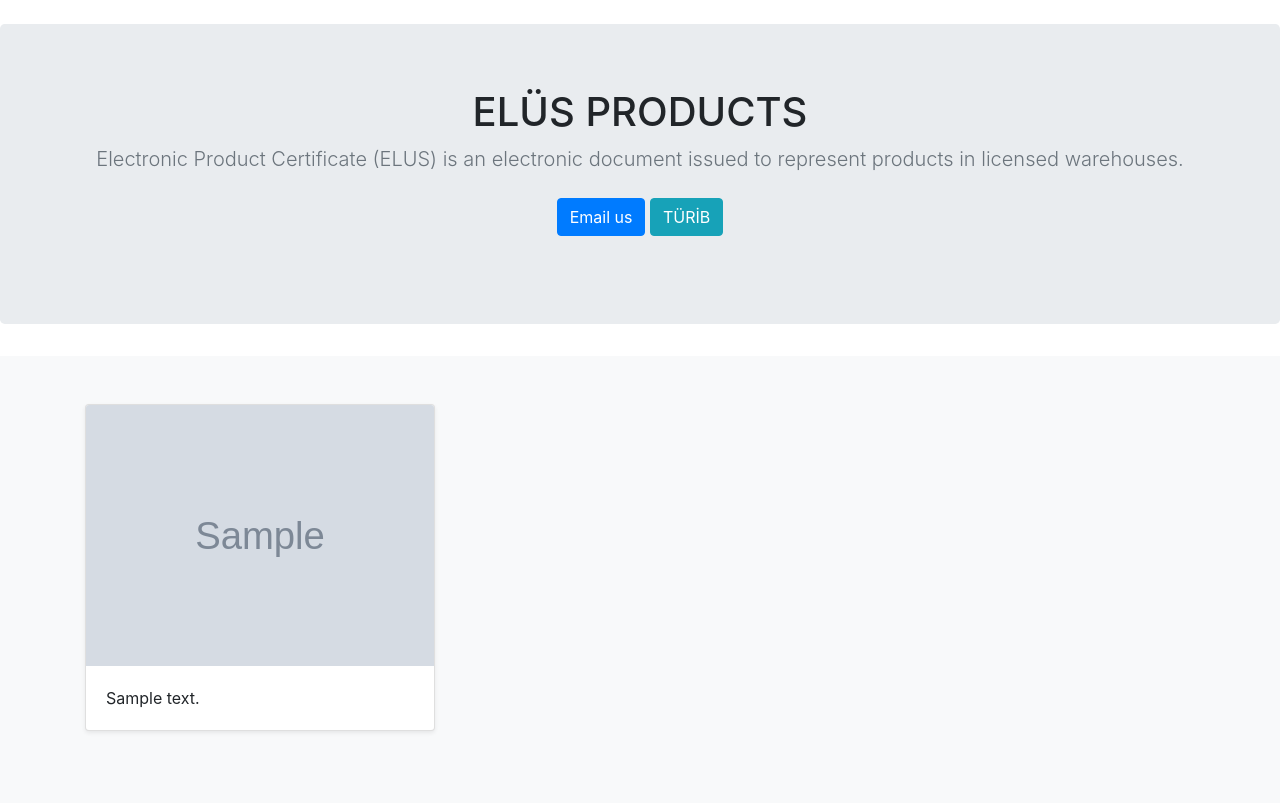
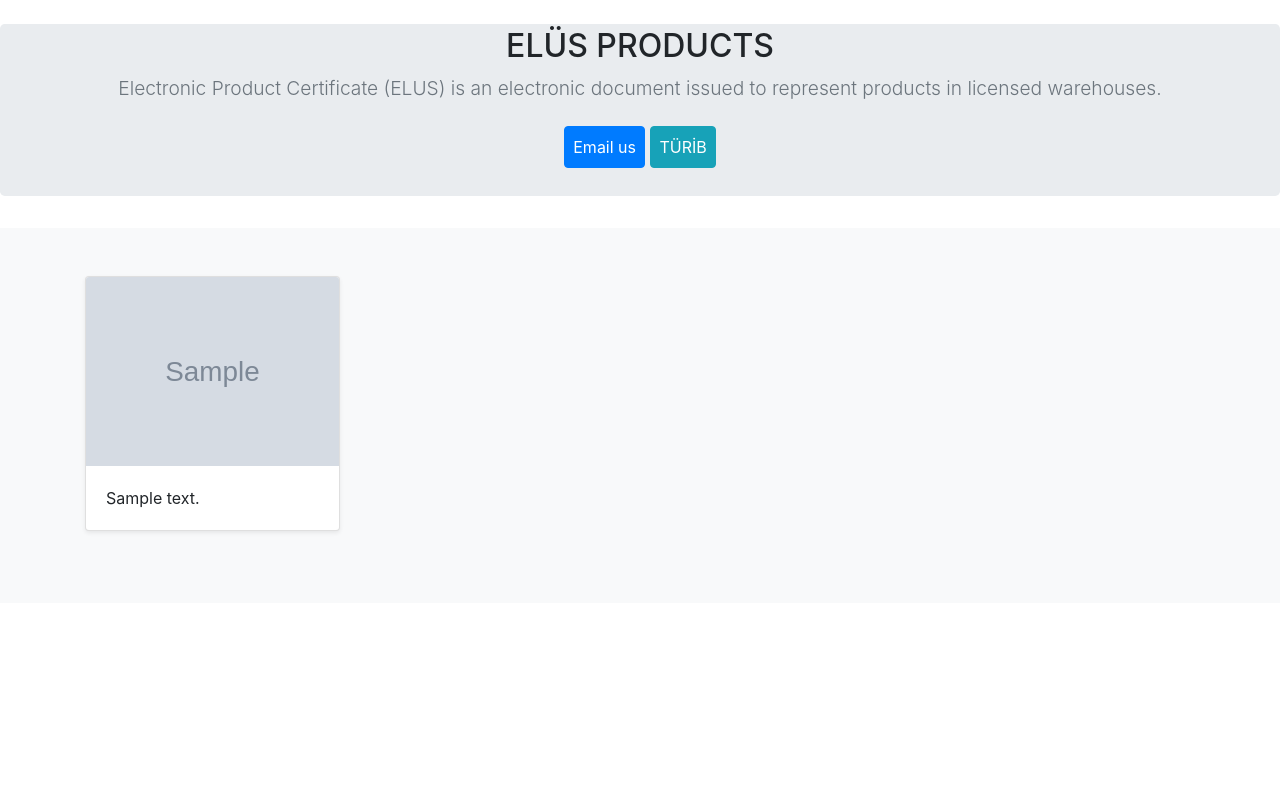
Before and after one commit to ezgiitascii/ProductWebPage, a Django app: page / in a window 1280 px wide. Shown: the part 56-859 px from the top of the page. After the commit the page ends 590 px from the top, so only its background shows below. Run offline with Django 3.2, Linux system fonts and the light colour scheme; tables that the repository leaves empty hold one stand-in row (values such as "Sample post"); grey boxes marked "Sample" are stand-in pictures; some libraries are stand-ins or nearby versions.

Commit message:
jumbotron size changed

```diff
--- a/myenv/products/templates/products/index.html
+++ b/myenv/products/templates/products/index.html
@@ -29,6 +29,20 @@
           font-size: 3.5rem;
         }
       }
+
+      .jumbotron {
+        padding: 0.2em 0.2em;
+        h1 {
+        font-size: 2em;
+        }
+        p {
+        font-size: 1.2em;
+        .btn {
+            padding: 0.5em;
+             }
+          }
+      }
+
     </style>
     <!-- Custom styles for this template -->
     <link href="album.css" rel="stylesheet">
@@ -43,10 +57,10 @@
   <div class="collapse navbar-collapse" id="navbarCollapse">
     <ul class="navbar-nav mr-auto">
       <li class="nav-item active">
-        <a class="nav-link" href="#">Home <span class="sr-only">(current)</span></a>
+        <a class="nav-link" href="http://127.0.0.1:8000/">Home <span class="sr-only">(current)</span></a>
       </li>
       <li class="nav-item">
-        <a class="nav-link" href="#">Dashboard</a>
+        <a class="nav-link" href="http://127.0.0.1:8000/dashboard/">Dashboard</a>
       </li>
     </ul>
   </div>
@@ -71,7 +85,7 @@
       <div class="row">
         {% for product in products.all %}
 
-        <div class="col-md-4">
+        <div class="col-md-3">
 
           <div class="card mb-4 shadow-sm">
 
```
Also changed, not shown: myenv/products/templates/dashboard/sample.html (+17 -2 lines).
